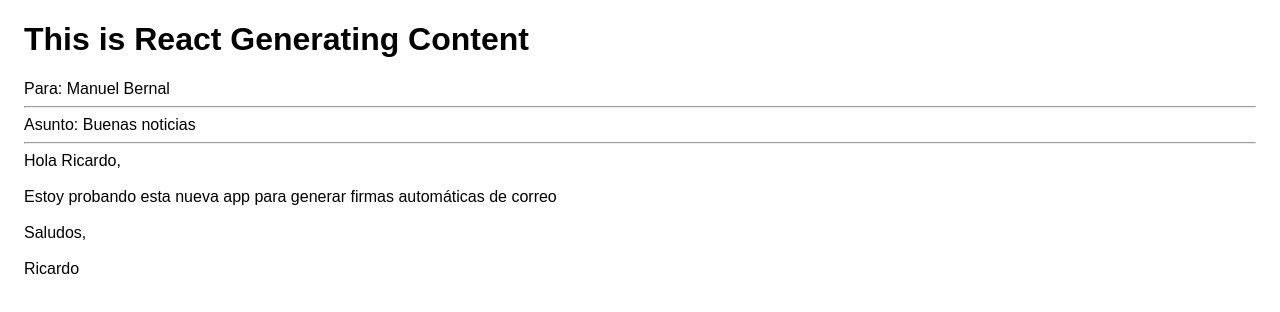
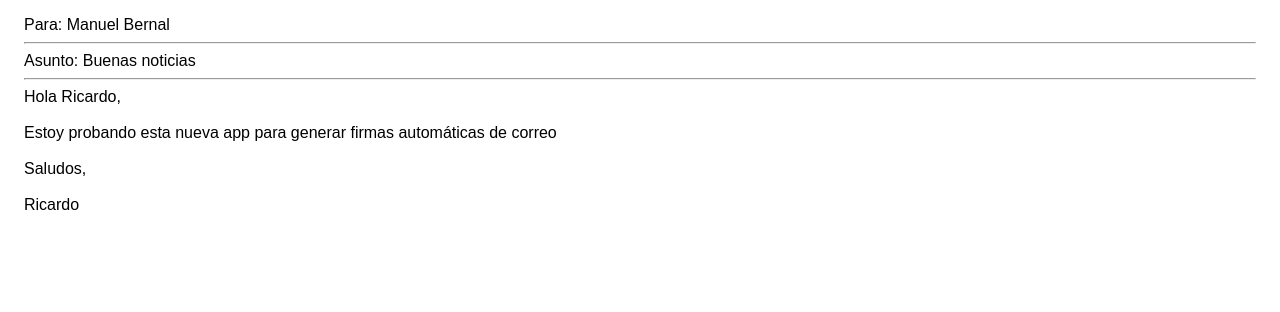
Before and after one commit to storrellas/signature_generator, a React app in the folder react-ui/: page / in a window 1280 px wide. Shown: the top 312 px of the page. Built offline with nearby package versions, Linux system fonts and the light colour scheme.

Commit message:
ENH: Removing unused

```diff
--- a/react-ui/src/js/App.js
+++ b/react-ui/src/js/App.js
@@ -5,8 +5,6 @@ class App extends Component{
   render(){
     return(
       <div className="App">
-        <h1>This is React Generating Content</h1>
-
         <div className="row mt-2">
           <div className="col-md-12 noselect">
               Para: <span className="disabled-color">Manuel Bernal</span>
```
